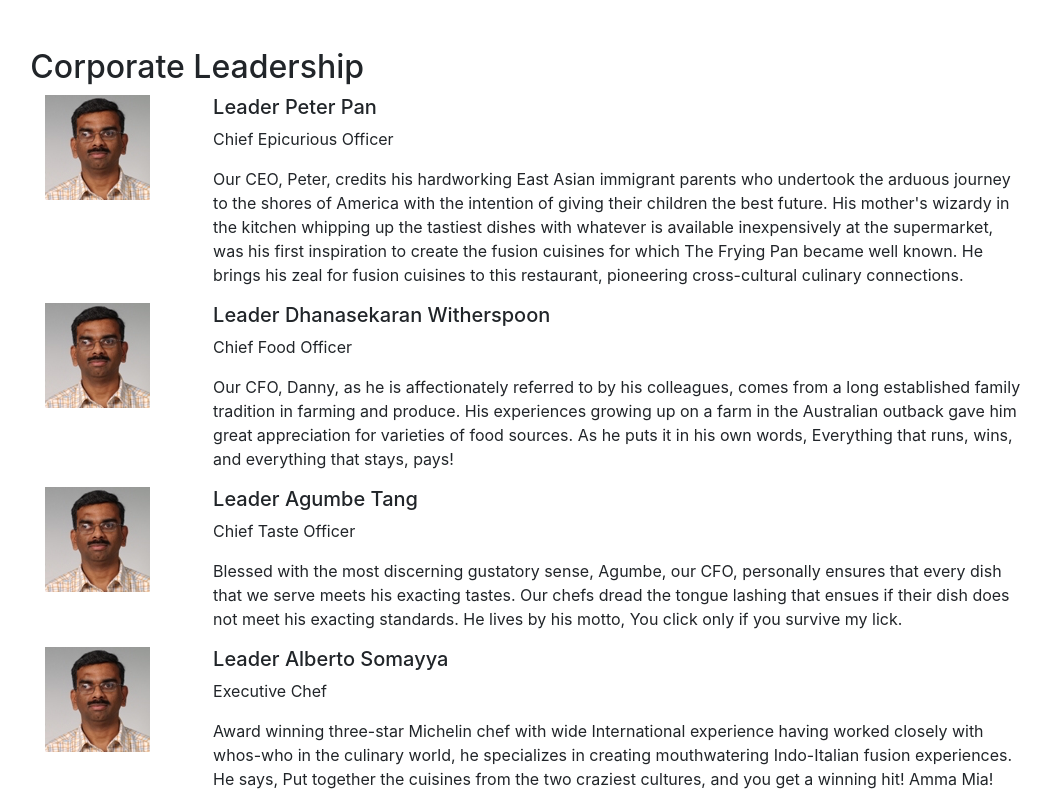
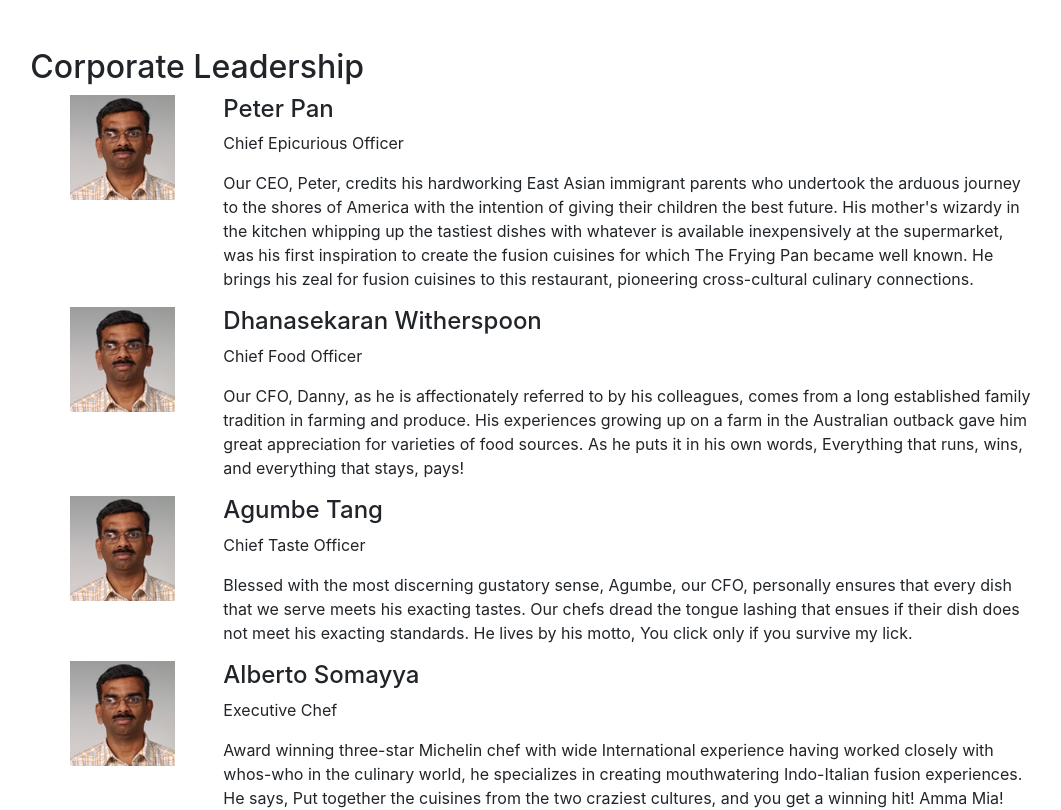
Before and after one commit to uka151/Restorante-Con-Fusion, a React (Create React App) app: page /AboutUs in a window 1280 px wide. Shown: the part 986-1796 px from the top of the page, without its empty margins (198-1259 px from the left). Built offline with nearby package versions, Linux system fonts and the light colour scheme.

Commit message:
Add media object to update about us

```diff
--- a/src/components/AboutUs.js
+++ b/src/components/AboutUs.js
@@ -1,24 +1,45 @@
-import React, { Component } from 'react';
-import { Breadcrumb, BreadcrumbItem, Card, CardBody, CardHeader } from 'reactstrap';
+import React from 'react';
+import { Breadcrumb, BreadcrumbItem, Card, CardBody, CardHeader, Media } from 'reactstrap';
 import { Link } from 'react-router-dom';
+
+
+function RenderLeader({ leader }) {
+
+    return (
+        <div>
+            <Media>
+                <Media left>
+                    <img
+                        width="100%"
+                        height="100%"
+                        className="pr-5"
+                        src={leader.image}
+                        alt={leader.name}
+                    />
+                </Media>
+                <Media body >
+                    <Media heading>
+                        {leader.name}
+                    </Media>
+
+                    {leader.designation}
+                    <p className="pt-3">{leader.description}</p>
+                </Media>
+            </Media>
+        </div>
+    );
+}
+
+
 
 function Aboutus(props) {
 
-    const leaders= props.leader.map((leader)=>{
-        return(
+    const leaders = props.leader.map((leader) => {
+        return (
 
             <div className="row container">
-                <div className="col-2">
-              <img  src={leader.image}/></div>
-              <div className="col-10">
-        <h5>Leader {leader.name}</h5>
-        <p>{leader.designation}</p>
-        <p>{leader.description}</p>
-
+                <RenderLeader leader={leader} />
             </div>
-
-        </div>
-
         )
     })
 
@@ -79,9 +100,9 @@ function Aboutus(props) {
                         <h2>Corporate Leadership</h2>
                     </div>
                     <div className="col-12">
-
+                        <Media list>
                             {leaders}
-
+                        </Media>
                     </div>
                 </div>
 
--- a/src/components/HeaderComponent.js
+++ b/src/components/HeaderComponent.js
@@ -23,7 +23,7 @@ class Header extends Component {
                 <Navbar dark expand="md">
                     <div className="container">
                         <NavbarToggler onClick={this.toggleNav} />
-                        <NavbarBrand className='mr-auto' href='/'><img src='../assets/images/logo.png' alt='Ristorante Con Fusion' height='30' width='41'
+                        <NavbarBrand className='mr-auto' href='/' ><img src='../assets/images/logo.png' alt='Ristorante Con Fusion' height='30' width='41'
                         /></NavbarBrand>
                         <Collapse isOpen={this.state.isNavOpen} navbar>
                             <Nav navbar>
--- a/src/components/MainComponent.js
+++ b/src/components/MainComponent.js
@@ -58,9 +58,9 @@ class Main extends Component {
           onClick={(dishId) => this.onDishSelect(dishId)} />
       );
     }
-    const About =()=>{
-      return(
-      <AboutUs leader={this.state.leaders}/>);
+    const About = () => {
+      return (
+        <AboutUs leader={this.state.leaders} />);
     }
     return (
       <div >
```
Lines whose indentation alone changed are shown as unchanged.
